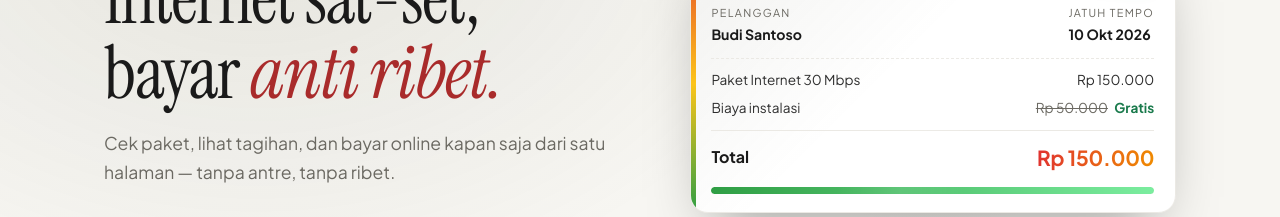
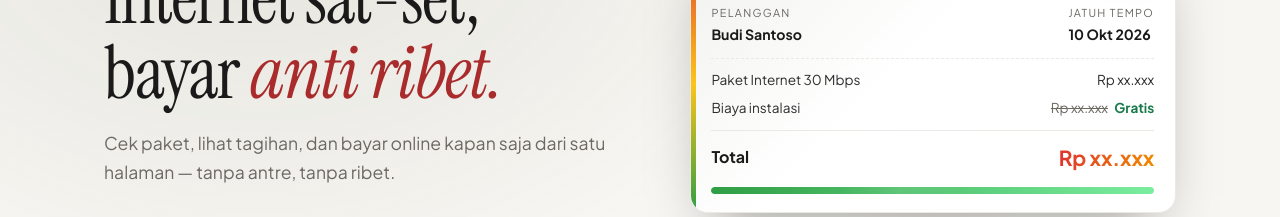
Before and after one commit to dianrp-space/d5net-billing, a React (Vite) app in the folder web/: page / in a window 1280 px wide. Shown: the part 242-459 px from the top of the page. Built offline with nearby package versions, Linux system fonts and the light colour scheme; no server answers.

Commit message:
chore(web): ganti nominal mockup hero & login jadi placeholder xx.xxx
Hindari tampilan harga contoh (Rp 150.000/50.000) yang bisa dianggap info
produk palsu di halaman publik.

```diff
--- a/web/src/Landing.tsx
+++ b/web/src/Landing.tsx
@@ -240,18 +240,18 @@ export function Landing({ onGoLogin }: { onGoLogin: () => void }) {
               <div className="landing-invoice-items">
                 <div>
                   <span>Paket Internet 30 Mbps</span>
-                  <span>Rp 150.000</span>
+                  <span>Rp xx.xxx</span>
                 </div>
                 <div>
                   <span>Biaya instalasi</span>
                   <span className="landing-invoice-free">
-                    <s>Rp 50.000</s> Gratis
+                    <s>Rp xx.xxx</s> Gratis
                   </span>
                 </div>
               </div>
               <div className="landing-invoice-total">
                 <span>Total</span>
-                <b>Rp 150.000</b>
+                <b>Rp xx.xxx</b>
               </div>
               <div className="landing-invoice-bar" aria-hidden>
                 <i />
--- a/web/src/TenantLogin.tsx
+++ b/web/src/TenantLogin.tsx
@@ -143,7 +143,7 @@ function LoginVisual({ mode, brand }: { mode: LoginMode; brand: string }) {
           <span className="auth-mock-no">INV-D5N-2026090001-092026</span>
           <span className="auth-mock-paid">Lunas</span>
         </div>
-        <div className="auth-mock-amount">Rp 150.000</div>
+        <div className="auth-mock-amount">Rp xx.xxx</div>
         <div className="auth-mock-bar" aria-hidden>
           <i />
         </div>
```
